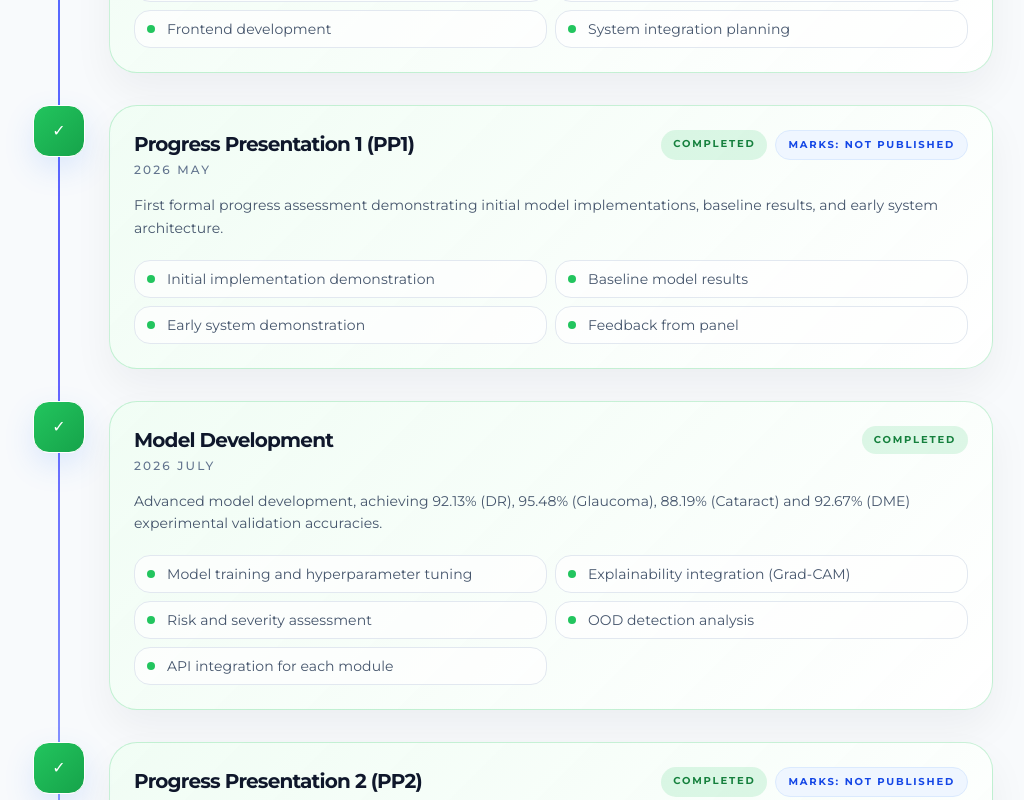
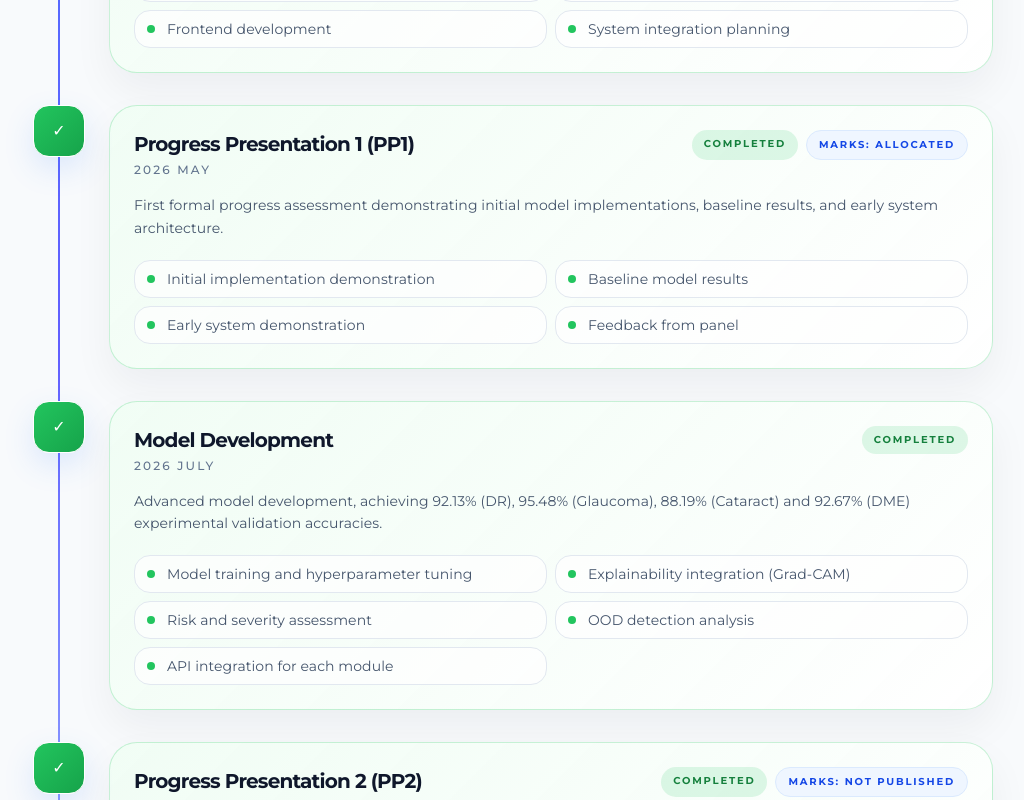
Before and after one commit to Senura-ux/research-portfolio, a Next.js app in the folder ai-eyedx/: page /milestones in a window 1280 px wide. Shown: the part 1480-2280 px from the top of the page, without its empty margins (127-1151 px from the left). Built offline with nearby package versions, Linux system fonts and the light colour scheme.

Commit message:
fix: update milestone status from 'Not published' to 'Allocated'

```diff
--- a/ai-eyedx/src/app/milestones/page.tsx
+++ b/ai-eyedx/src/app/milestones/page.tsx
@@ -52,7 +52,7 @@ export default function MilestonesPage() {
       title: "Progress Presentation 1 (PP1)",
       status: "completed",
       date: "2026 May",
-      marks: "Not published",
+      marks: "Allocated",
       items: [
         "Initial implementation demonstration",
         "Baseline model results",
```
